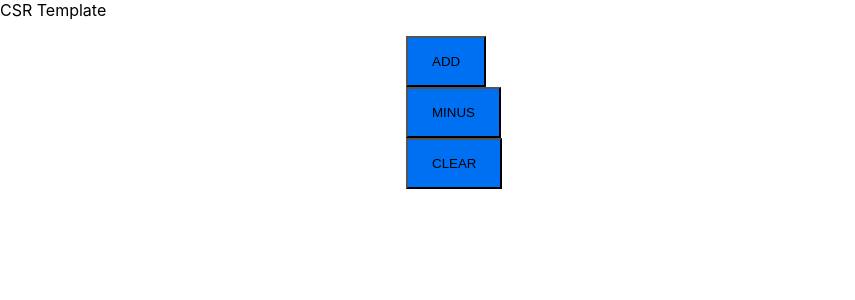
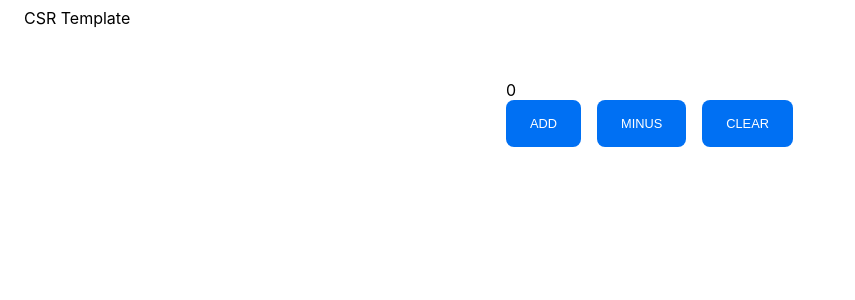
Before and after one commit to RyoUehara/csr-template, a React app: page / in a window 1280 px wide. Shown: the top 300 px of the page, without its empty margins (0-855 px from the left). Built offline with nearby package versions, Linux system fonts and the light colour scheme.

Commit message:
Update Counter

```diff
--- a/package.json
+++ b/package.json
@@ -12,7 +12,8 @@
   },
   "dependencies": {
     "react": "^16.8.6",
-    "react-dom": "^16.8.6"
+    "react-dom": "^16.8.6",
+    "styled-jsx": "^3.2.1"
   },
   "devDependencies": {
     "@babel/core": "^7.4.4",
@@ -47,7 +48,6 @@
     "jest": "^24.8.0",
     "prettier": "^1.17.1",
     "react-hot-loader": "^4.11.1",
-    "styled-jsx": "^3.2.1",
     "terser-webpack-plugin": "^1.3.0",
     "ts-jest": "^24.0.2",
     "ts-loader": "^6.0.1",
--- a/src/Counter/index.tsx
+++ b/src/Counter/index.tsx
@@ -1,9 +1,63 @@
 import React, { useState } from 'react';
+import { resolve } from 'styled-jsx/css';
 
 import Card from '$components/Card';
 import Button from '$components/Button';
 
 import { useMount } from '$util/hooks';
+
+const Count: React.FC<{
+  count: number;
+}> = ({ count }) => (
+  <div className="root">
+    {count}
+    <style jsx>
+      {`
+        .root {
+          text-align: center;
+          margin-bottom: 16px;
+        }
+      `}
+    </style>
+  </div>
+);
+
+const button = resolve`
+  div.root {
+    margin-right: 16px;
+  }
+
+  div.root:last-child {
+    margin-right: 0px;
+  }
+`;
+
+const Actions: React.FC<{
+  add: () => void;
+  minus: () => void;
+  reset: () => void;
+}> = ({ add, minus, reset }) => (
+  <div className="root">
+    <Button className={button.className} onClick={add}>
+      Add
+    </Button>
+    <Button className={button.className} onClick={minus}>
+      Minus
+    </Button>
+    <Button className={button.className} onClick={reset}>
+      Clear
+    </Button>
+    {button.styles}
+    <style jsx>
+      {`
+        .root {
+          display: flex;
+          justify-content: space-between;
+        }
+      `}
+    </style>
+  </div>
+);
 
 export default () => {
   const [count, setCount] = useState(0);
@@ -20,22 +74,24 @@ export default () => {
     setCount(0);
   };
 
-  /* useMount(() => {
-   *   console.log('counter component mounted');
-   * }); */
+  useMount(() => {
+    console.log('counter component mounted');
+  });
 
   return (
     <div className="root">
       <Card>
-        <Button onClick={handleOnAdd}>Add</Button>
-        <Button onClick={handleOnMinus}>Minus</Button>
-        <Button onClick={handleOnReset}>Clear</Button>
+        <Count count={count} />
+        <Actions
+          add={handleOnAdd}
+          minus={handleOnMinus}
+          reset={handleOnReset}
+        />
       </Card>
-
       <style jsx>
         {`
           .root {
-            width: 500px;
+            width: 300px;
             margin: 0px auto;
           }
         `}
--- a/src/GlobalStyle.tsx
+++ b/src/GlobalStyle.tsx
@@ -3,6 +3,9 @@ import React, { ReactElement } from 'react';
 export default (): ReactElement => (
   <style jsx global>
     {`
+      * {
+        box-sizing: border-box;
+      }
       html {
         font-family: -apple-system, BlinkMacSystemFont, Roboto, '游ゴシック体',
           YuGothic, 'Yu Gothic Medium', sans-serif;
--- a/src/components/Appbar.tsx
+++ b/src/components/Appbar.tsx
@@ -1,3 +1,15 @@
 import React, { ReactElement } from 'react';
 
-export default (): ReactElement => <div className="root">CSR Template</div>;
+export default (): ReactElement => (
+  <div className="root">
+    CSR Template
+    <style jsx>
+      {`
+        .root {
+          height: 64px;
+          padding: 8px 24px;
+        }
+      `}
+    </style>
+  </div>
+);
--- a/src/components/Button.tsx
+++ b/src/components/Button.tsx
@@ -3,15 +3,27 @@ import React from 'react';
 interface Button extends React.HTMLProps<HTMLButtonElement> {}
 
 export default (props: Button) => {
+  const { className, ..._props } = props;
+  const classes = className ? `root ${props.className}` : 'root';
+
   return (
-    <div className="root">
-      <button {...props}>{props.children}</button>
+    <div className={classes} {..._props}>
+      <button>{_props.children}</button>
       <style jsx>
         {`
           .root > button {
+            cursor: pointer;
             text-transform: uppercase;
+            color: white;
+            border: none;
             background-color: #0070f3;
             padding: 16px 24px;
+            border-radius: 8px;
+            font-size: 0.8rem;
+          }
+
+          .root > button:focus {
+            outline: none;
           }
         `}
       </style>
--- a/src/components/Card.tsx
+++ b/src/components/Card.tsx
@@ -2,9 +2,13 @@ import React from 'react';
 
 interface Card extends React.HTMLAttributes<HTMLDivElement> {}
 
-export default (props: Card) => (
-  <div className={`${props.className} root`}>
-    {props.children}
+export default (props: Card) => {
+  const { className, ..._props } = props;
+  const classes = className ? `root ${className}` : 'root';
+
+  return (
+    <div className={classes} {..._props}>
+      {_props.children}
       <style jsx>
         {`
           .root {
@@ -16,3 +20,4 @@ export default (props: Card) => (
       </style>
     </div>
   );
+};
--- a/src/util/hooks.tsx
+++ b/src/util/hooks.tsx
@@ -1,5 +1,5 @@
 import { useEffect } from 'react';
 
 export const useMount = (fn: () => void) => {
-  useEffect(fn(), []);
+  useEffect(fn, []);
 };
```
Lines whose indentation alone changed are shown as unchanged.
